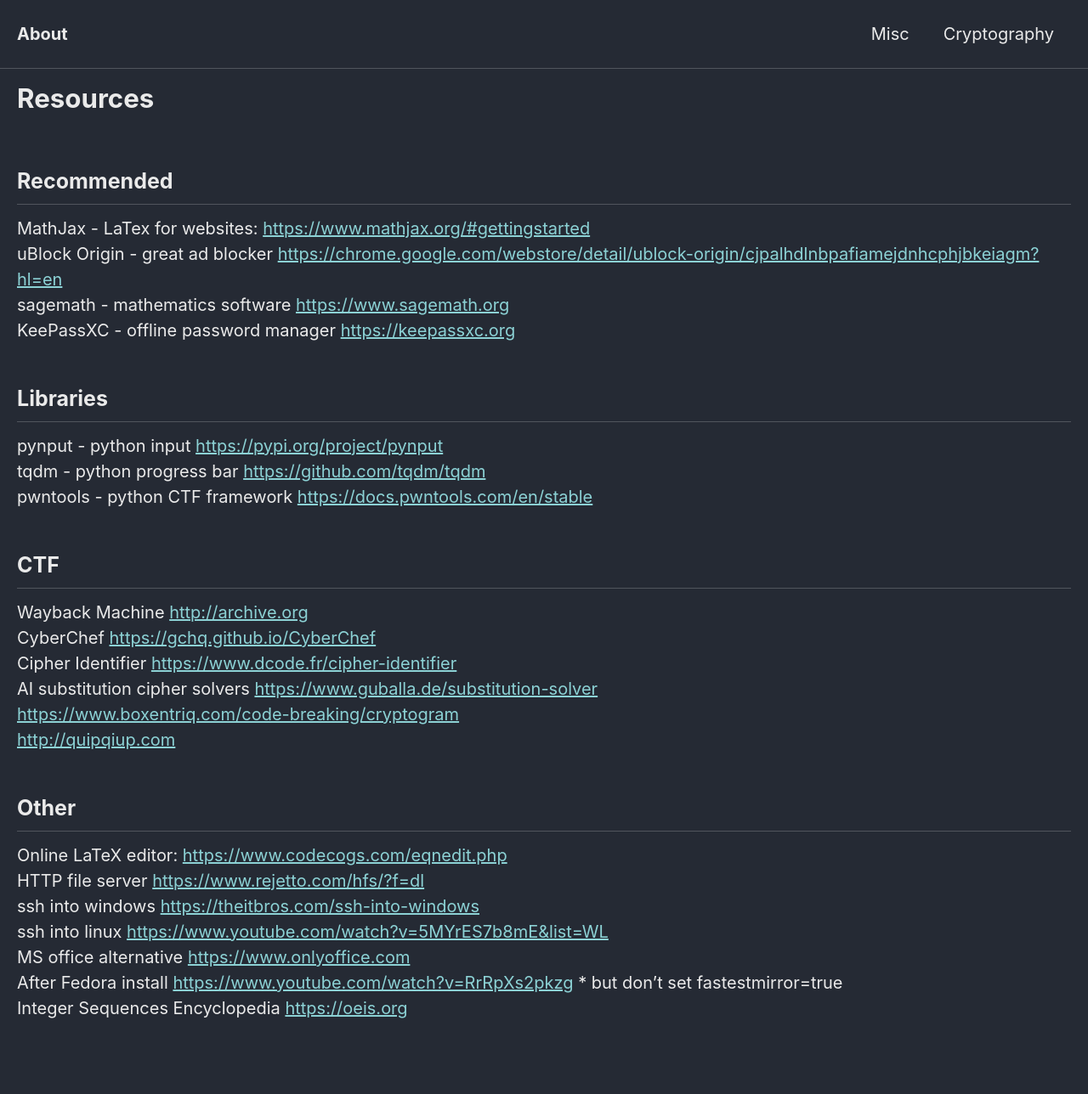
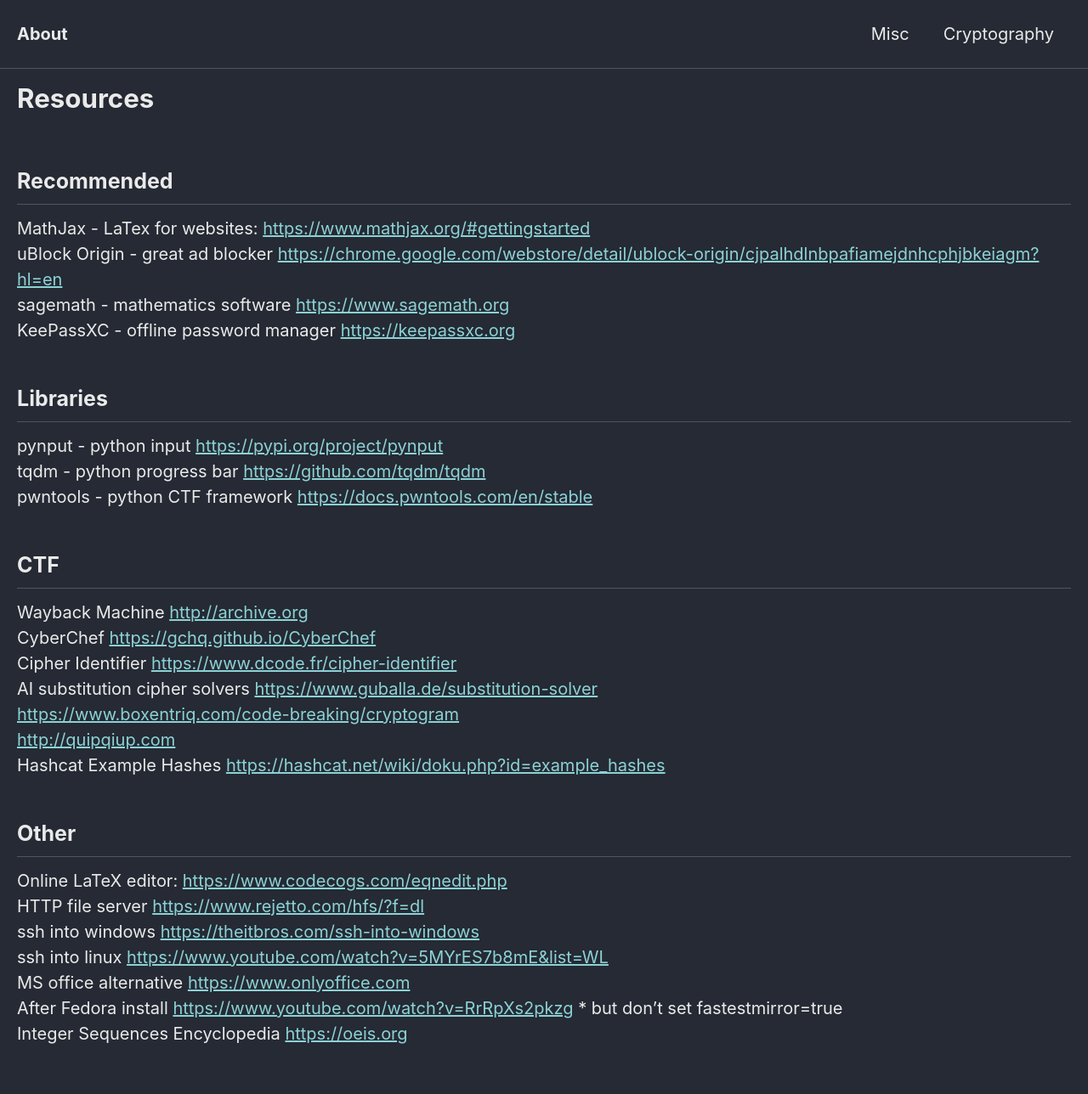
Before and after one commit to Connor-McCartney/Connor-McCartney.github.io, a Jekyll site: the page built from _pages/misc/resources.md, in a window 1280 px wide. Shown: the whole page at 85% size. Built offline with Jekyll 4.4.1, drawn with Linux system fonts in a browser that asks for light colours; cached includes are drawn as plain includes; before the commit the page ends 1258 px from its top, so only the background shows below that.

Commit message:
Update resources.md

```diff
--- a/_pages/misc/resources.md
+++ b/_pages/misc/resources.md
@@ -24,6 +24,7 @@ Cipher Identifier <https://www.dcode.fr/cipher-identifier> <br>
 AI substitution cipher solvers <https://www.guballa.de/substitution-solver> <br>
 <https://www.boxentriq.com/code-breaking/cryptogram> <br>
 <http://quipqiup.com> <br>
+Hashcat Example Hashes <https://hashcat.net/wiki/doku.php?id=example_hashes> <br>
 
 ## Other
 
```
